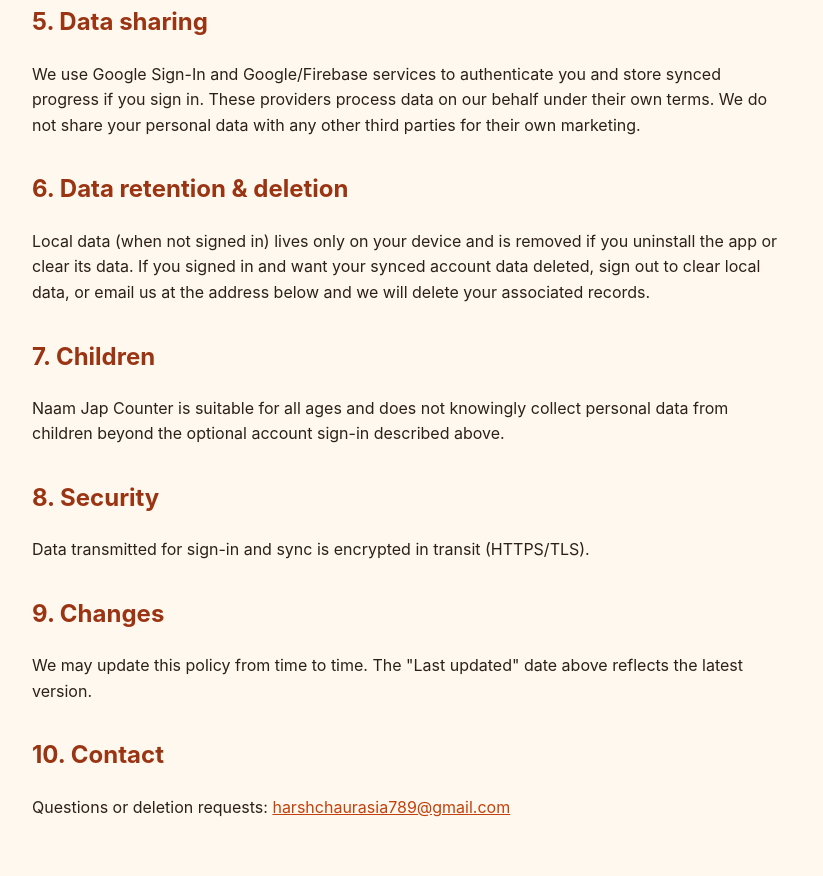
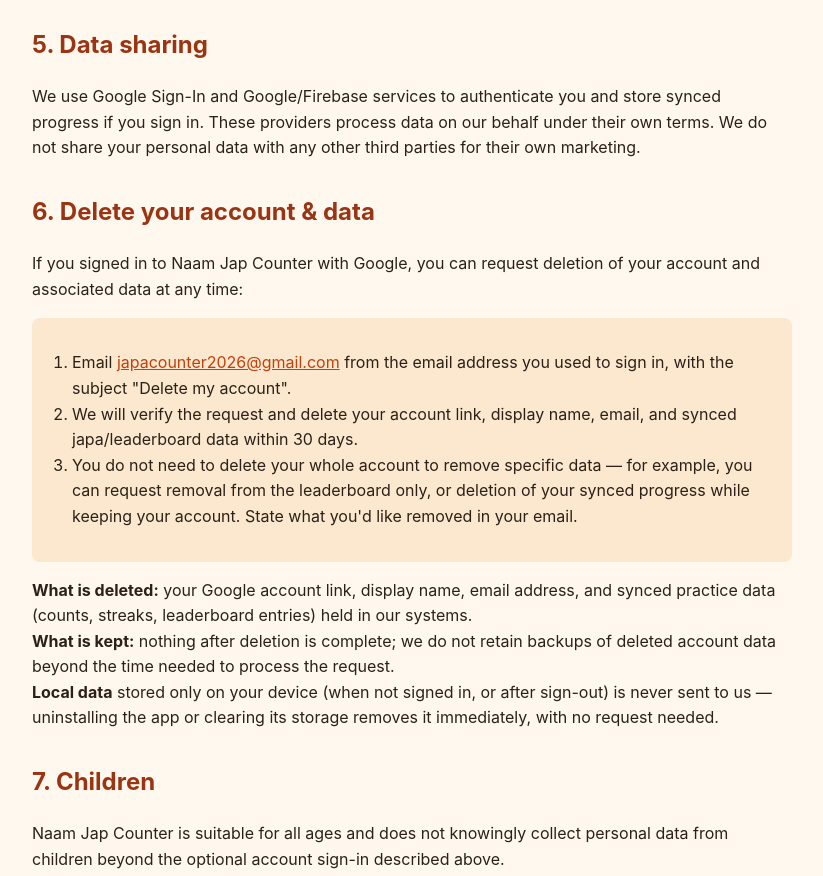
Before and after one commit to HarshChaurasia/naam-jap-privacy, a plain HTML site: page index.html in a window 1280 px wide. Shown: the part 1426-2302 px from the top of the page, without its empty margins (228-1051 px from the left). Drawn offline with Linux system fonts and the light colour scheme.

Commit message:
Add account-deletion section with anchor; fix package name and contact email
- New id="delete-account" section with numbered steps, what's deleted/kept
- Package name corrected to com.japcounter.app (renamed from com.japacounter.app)
- Contact email updated to japacounter2026@gmail.com

Co-Authored-By: Claude Sonnet 5 <noreply@anthropic.com>

```diff
--- a/index.html
+++ b/index.html
@@ -13,13 +13,14 @@
   h2 { color: #9a3412; margin-top: 32px; }
   .meta { color: #8a7963; font-size: 14px; margin-bottom: 24px; }
   a { color: #c2410c; }
-  ul { padding-left: 20px; }
+  ul, ol { padding-left: 20px; }
   code { background: #fbe8cf; padding: 1px 5px; border-radius: 4px; }
+  .callout { background: #fbe8cf; border-radius: 8px; padding: 16px 20px; }
 </style>
 </head>
 <body>
   <h1>Privacy Policy — Naam Jap Counter</h1>
-  <p class="meta">Last updated: 4 July 2026 &middot; App: Naam Jap Counter: Mantra Mala Counter (<code>com.japacounter.app</code>)</p>
+  <p class="meta">Last updated: 4 July 2026 &middot; App: Naam Jap Counter: Mantra Mala Counter (<code>com.japcounter.app</code>) &middot; Developer: Harsh Chaurasia</p>
 
   <p>Naam Jap Counter ("the app", "we", "us") is a mantra and mala counting app. We respect your
   privacy and designed the app to work with as little personal data as possible. You can use
@@ -74,10 +75,27 @@
   progress if you sign in. These providers process data on our behalf under their own terms. We do
   not share your personal data with any other third parties for their own marketing.</p>
 
-  <h2>6. Data retention &amp; deletion</h2>
-  <p>Local data (when not signed in) lives only on your device and is removed if you uninstall the app
-  or clear its data. If you signed in and want your synced account data deleted, sign out to clear
-  local data, or email us at the address below and we will delete your associated records.</p>
+  <h2 id="delete-account">6. Delete your account &amp; data</h2>
+  <p>If you signed in to Naam Jap Counter with Google, you can request deletion of your account
+  and associated data at any time:</p>
+  <div class="callout">
+    <ol>
+      <li>Email <a href="mailto:japacounter2026@gmail.com?subject=Delete%20my%20Naam%20Jap%20Counter%20account">japacounter2026@gmail.com</a>
+        from the email address you used to sign in, with the subject "Delete my account".</li>
+      <li>We will verify the request and delete your account link, display name, email, and
+        synced japa/leaderboard data within 30 days.</li>
+      <li>You do not need to delete your whole account to remove specific data &mdash; for example,
+        you can request removal from the leaderboard only, or deletion of your synced progress
+        while keeping your account. State what you'd like removed in your email.</li>
+    </ol>
+  </div>
+  <p><strong>What is deleted:</strong> your Google account link, display name, email address, and
+  synced practice data (counts, streaks, leaderboard entries) held in our systems.<br>
+  <strong>What is kept:</strong> nothing after deletion is complete; we do not retain backups of
+  deleted account data beyond the time needed to process the request.<br>
+  <strong>Local data</strong> stored only on your device (when not signed in, or after sign-out) is
+  never sent to us — uninstalling the app or clearing its storage removes it immediately, with no
+  request needed.</p>
 
   <h2>7. Children</h2>
   <p>Naam Jap Counter is suitable for all ages and does not knowingly collect personal data from children beyond
@@ -91,6 +109,6 @@
   version.</p>
 
   <h2>10. Contact</h2>
-  <p>Questions or deletion requests: <a href="mailto:harshchaurasia789@gmail.com">harshchaurasia789@gmail.com</a></p>
+  <p>Questions or deletion requests: <a href="mailto:japacounter2026@gmail.com">japacounter2026@gmail.com</a></p>
 </body>
 </html>
```
